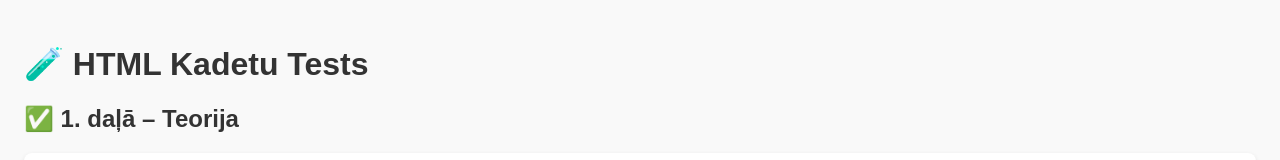
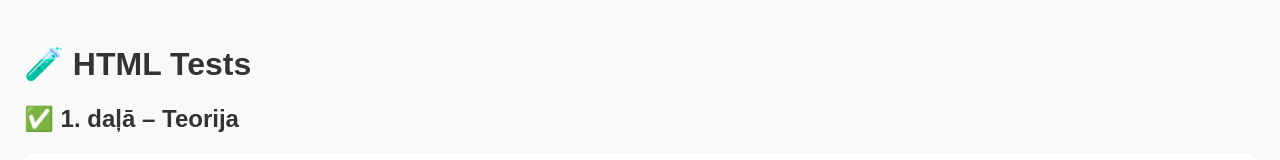
Before and after one commit to DDR-arturs/mission_hq, a plain HTML site: page mission7.html in a window 1280 px wide. Shown: the top 160 px of the page. Drawn offline with Linux system fonts and the light colour scheme.

Commit message:
Update mission7.html

```diff
--- a/mission7.html
+++ b/mission7.html
@@ -15,7 +15,7 @@
   </style>
 </head>
 <body>
-  <h1>🧪 HTML Kadetu Tests</h1>
+  <h1>🧪 HTML Tests</h1>
 
   <!-- Part 1 -->
   <section>
```
